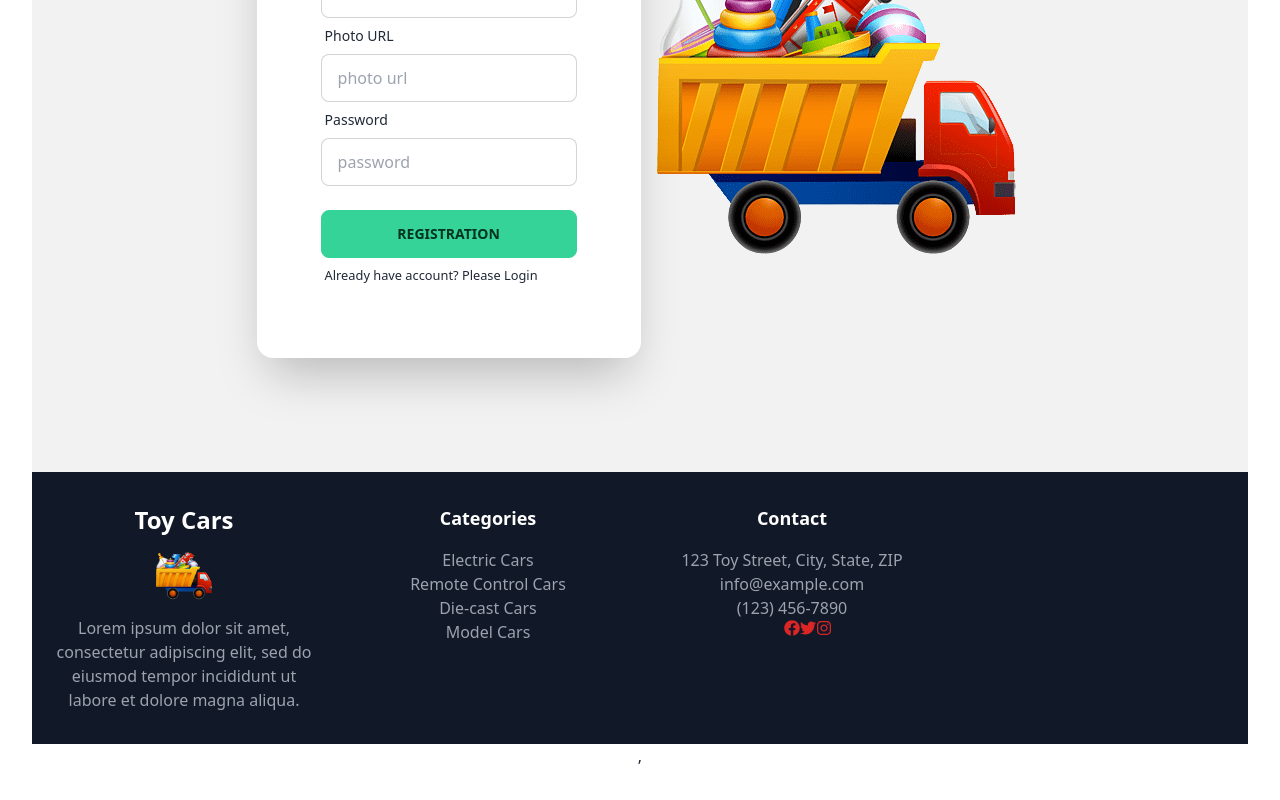
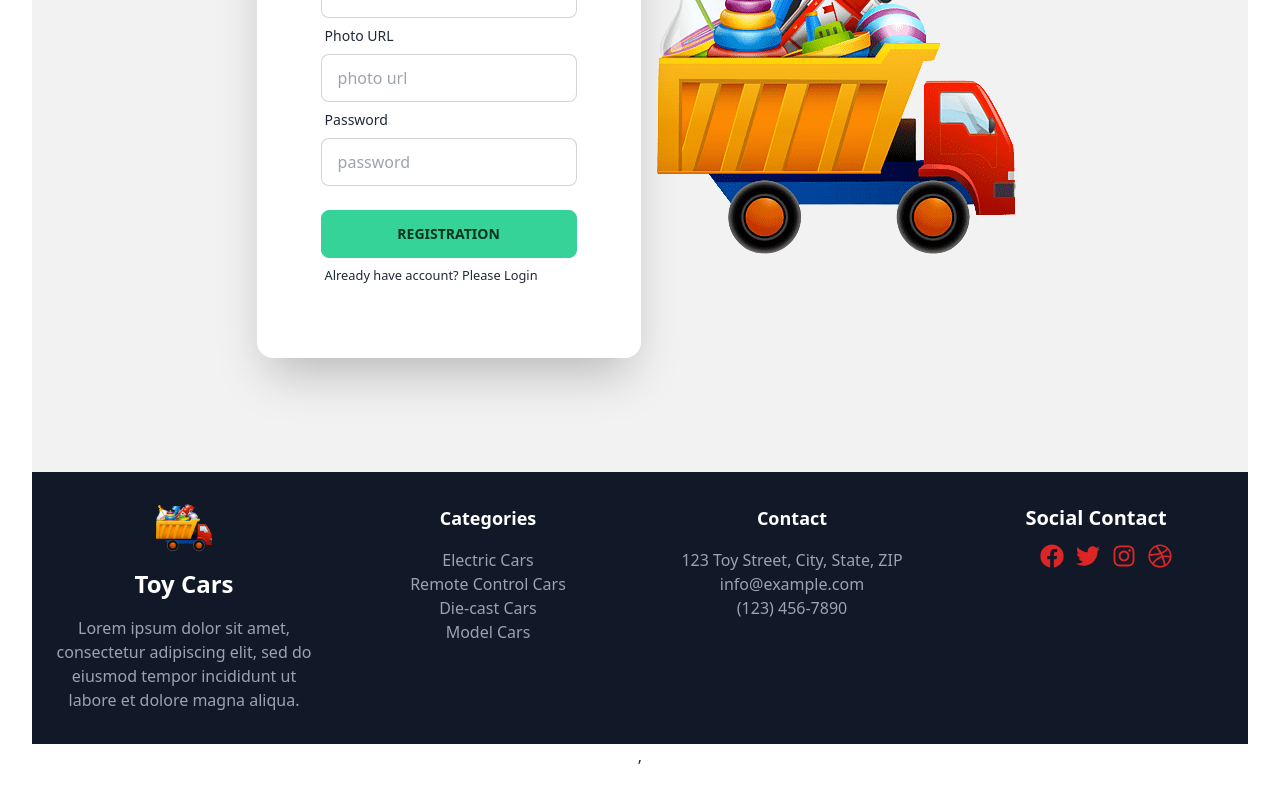
Before and after one commit to nabilasoma/toy-car-project, a React (Vite) app: page /registration in a window 1280 px wide. Shown: the part 456-1256 px from the top of the page. Built offline with nearby package versions, Linux system fonts and the light colour scheme; no server answers.

Commit message:
added some sections

```diff
--- a/src/Home/Home/Home.jsx
+++ b/src/Home/Home/Home.jsx
@@ -6,6 +6,7 @@ import Category from '../../category/Category';
 import AOS from 'aos';
 import SectionOne from '../../sectionOne/SectionOne';
 import TeamMember from '../../teamMember/TeamMember';
+
 
 const Home = () => {
     const myToys = useLoaderData();
@@ -24,6 +25,7 @@ const Home = () => {
             <Category></Category>
             <SectionOne></SectionOne>
             <TeamMember></TeamMember>
+
         </div>
     );
 };
--- a/src/category/Category.jsx
+++ b/src/category/Category.jsx
@@ -29,7 +29,7 @@ const Category = () => {
 
 
             <div className={toggle === 1 ? "show-content" : "content"}>
-              <div className='flex gap-6'>
+              <div className='grid grid-cols-1 md:grid-cols-2 lg:grid-cols-3'>
               <div className="card mt-5 card-compact h-96 w-96 bg-base-100 mx-auto shadow-xl">
                     <figure><img src="https://i.ibb.co/L9VpMcW/img6.jpg" alt="Shoes" /></figure>
                     <div className="card-body">
@@ -63,7 +63,7 @@ const Category = () => {
               </div>
             </div>
             <div className={toggle === 2 ? "show-content" : "content"}>
-           <div className='flex gap-6'>
+           <div className='grid grid-cols-1 md:grid-cols-2 lg:grid-cols-3'>
            <div className="mx-auto card mt-5 h-96 card-compact w-96 bg-base-100 shadow-xl">
                     <figure><img src="https://i.ibb.co/27Wtm03/img11.jpg" alt="Shoes" /></figure>
                     <div className="card-body">
@@ -97,7 +97,7 @@ const Category = () => {
             </div>
            </div>
             <div className={toggle === 3 ? "show-content" : "content"}>
-            <div className='flex gap-6'>
+            <div className='grid grid-cols-1 md:grid-cols-2 lg:grid-cols-3'>
             <div className="mx-auto card mt-5 h-96 card-compact w-96 bg-base-100 shadow-xl">
                     <figure><img src="https://i.ibb.co/kBLwGCN/img2.jpg" alt="Shoes" /></figure>
                     <div className="card-body">
--- /dev/null
+++ b/src/myTab/MyTab.jsx
@@ -0,0 +1,13 @@
+import React from 'react';
+import TabCompo from './TabCompo';
+
+const MyTab = () => {
+    return (
+        <div>
+            <h2>This is react tabs</h2>
+            <TabCompo></TabCompo>
+        </div>
+    );
+};
+
+export default MyTab;
--- /dev/null
+++ b/src/myTab/TabCompo.jsx
@@ -0,0 +1,23 @@
+import React, { useEffect, useState } from 'react';
+
+const TabCompo = () => {
+    const [currentTab, setCurrentTab] = useState(1);
+
+    useEffect(() => {
+        fetch('https://toy-car-server-seven.vercel.app/allToys')
+        .then(res => res.json())
+        .then(data => {
+            setCurrentTab(data)
+        })
+    }, [])
+
+    console.log("from tabcombo",currentTab);
+
+    return (
+        <div>
+            tab components
+        </div>
+    );
+};
+
+export default TabCompo;
--- a/src/sectionOne/SectionOne.jsx
+++ b/src/sectionOne/SectionOne.jsx
@@ -6,6 +6,7 @@ const SectionOne = () => {
 
     return (
         <div>
+            <hr />
             <h1 className='mb-4 text-4xl font-bold text-red-600 text-center mt-16'>About Our Toys</h1>
             <p className='mb-5 font-bold text-2xl text-gray-700'>Welcome to the Kids Toys Store!</p>
             <p style={{ width: '600px' }} className='text-center text-gray-500 font-bold mx-auto'>
--- /dev/null
+++ b/src/shared/Footer.css
@@ -0,0 +1,3 @@
+.custom{
+    margin-right: 400px;
+}
--- a/src/shared/Footer.jsx
+++ b/src/shared/Footer.jsx
@@ -1,6 +1,7 @@
 import React from 'react';
 import logo from'../assets/logo2-removebg.png'
-import { FaFacebook, FaInstagram, FaTwitter } from 'react-icons/fa';
+import { FaDribbble, FaFacebook, FaInstagram, FaTwitter } from 'react-icons/fa';
+import './Footer.css'
 
 const Footer = () => {
     return (
@@ -8,12 +9,13 @@ const Footer = () => {
             <div className="container mx-auto px-4">
                 <div className="grid grid-cols-1 md:grid-cols-4 gap-8">
                     <div className="col-span-1">
-                        <h2 className="text-2xl font-bold mb-4">Toy Cars</h2>
-                        <img
+                    <img
                             src={logo}
                             alt="Toy Cars Logo"
                             className="h-12 mb-4 mx-auto"
                         />
+                        <h2 className="text-2xl font-bold mb-4">Toy Cars</h2>
+
                         <p className="text-gray-400">
                             Lorem ipsum dolor sit amet, consectetur adipiscing elit, sed do eiusmod tempor incididunt ut labore et dolore magna aliqua.
                         </p>
@@ -38,13 +40,17 @@ const Footer = () => {
                         <p className="text-gray-400">
                             (123) 456-7890
                         </p>
-                        <div className='flex ml-32 mb-8 text-red-600'>
-                    <p className='text-center'><FaFacebook /></p>
-                    <p  className='text-center'><FaTwitter/></p>
-                    <p  className='text-center'><FaInstagram/></p>
-                    </div>
+
                     </div>
                     <div className="col-span-1 flex flex-col items-center">
+                        <h3 className='text-xl text-white text-center font-bold'>Social Contact</h3>
+                    <div className='flex mb-8 text-red-600 mt-3 mx-auto txt-center ml-20'>
+                    <p className='text-center mr-3 text-2xl'><FaFacebook /></p>
+                    <p  className='text-center mr-3 text-2xl'><FaTwitter/></p>
+                    <p  className='text-center mr-3 text-2xl'><FaInstagram/></p>
+                    <p  className='text-center mr-3 text-2xl'><FaDribbble/></p>
+
+                    </div>
 
                     </div>
                 </div>
--- a/src/shared/Navbar.jsx
+++ b/src/shared/Navbar.jsx
@@ -44,7 +44,7 @@ const Navbar = () => {
                         user ? <>
                            <li className='font-bold'><Link to='/addAToy'>Add A Toy</Link></li>
                             <li className='font-bold'><Link to='/myToy'>My Toy</Link></li>
-                            <Link className='font-bold'><button onClick={handleLogout} className="btn btn-link">Logout</button></Link>
+                            <li><Link className='font-bold'><button onClick={handleLogout} className="btn btn-success btn-sm">Logout</button></Link></li>
                             <a><img style={{ width: '40px' }} src={user1} alt="" /></a>
                         </> : <li><Link to='/login'>Login</Link></li>
                     }
--- a/src/teamMember/TeamMember.jsx
+++ b/src/teamMember/TeamMember.jsx
@@ -10,7 +10,7 @@ const TeamMember = () => {
             <h3 className='text-red-600 font-bold text-3xl text-center mt-12 mb-8'>Meet Our Team Member !!</h3>
             <p style={{ width: '600px' }} className='font-bold mx-auto text-center text-gray-600 mt-5 mb-8'>As our visionary leader, John brings a wealth of experience and strategic direction to this Company. With a proven track record in the industry, he guides our company's overall strategy and ensures that we stay ahead in a rapidly evolving market. John's strong leadership inspires our team to push boundaries, innovate, and exceed customer expectations.</p>
             <div>
-                <div className='grid grid-cols-1 md:grid-cols-3 lg:grid-cols-4'>
+                <div className='grid grid-cols-1 md:grid-cols-2 lg:grid-cols-4'>
                     <div className='' data-aos="flip-left"
                         data-aos-easing="ease-out-cubic"
                         data-aos-duration="2000">
@@ -59,7 +59,7 @@ const TeamMember = () => {
             </div>
             <div>
                 <div>
-                    <div className='grid grid-cols-1 md:grid-cols-3 lg:grid-cols-4'>
+                    <div className='grid grid-cols-1 md:grid-cols-2 lg:grid-cols-4'>
                         <div className='' data-aos="flip-left"
                             data-aos-easing="ease-out-cubic"
                             data-aos-duration="2000">
--- a/src/updateToy/UpdateToy.jsx
+++ b/src/updateToy/UpdateToy.jsx
@@ -19,7 +19,7 @@ const UpdateToy = () => {
         const description = form.description.value;
 
 
-        const updatedToy = {description, name, photo, seller, sub, price, quantity, email, rating}
+        const updatedToy = {description,  price, quantity}
         console.log(updatedToy);
 
         fetch(`https://toy-car-server-seven.vercel.app/addNew/${_id}`, {
```
